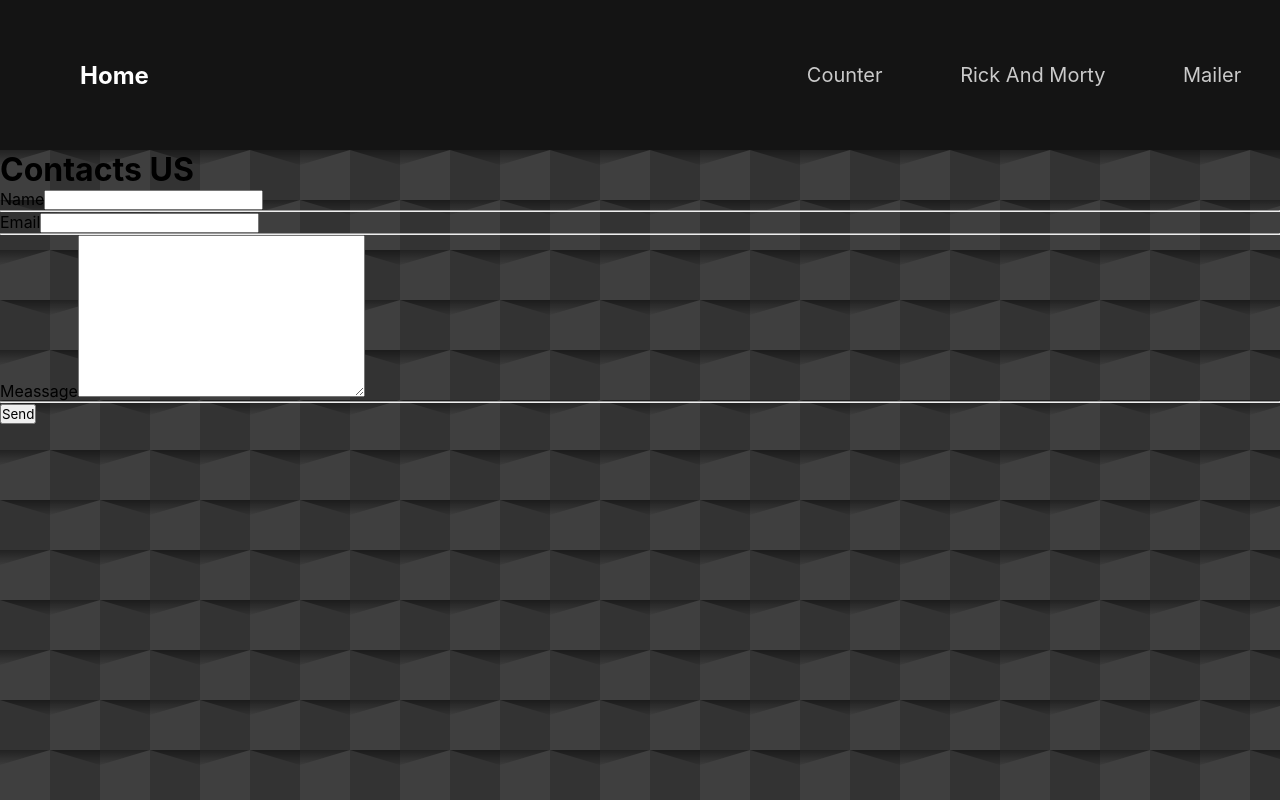
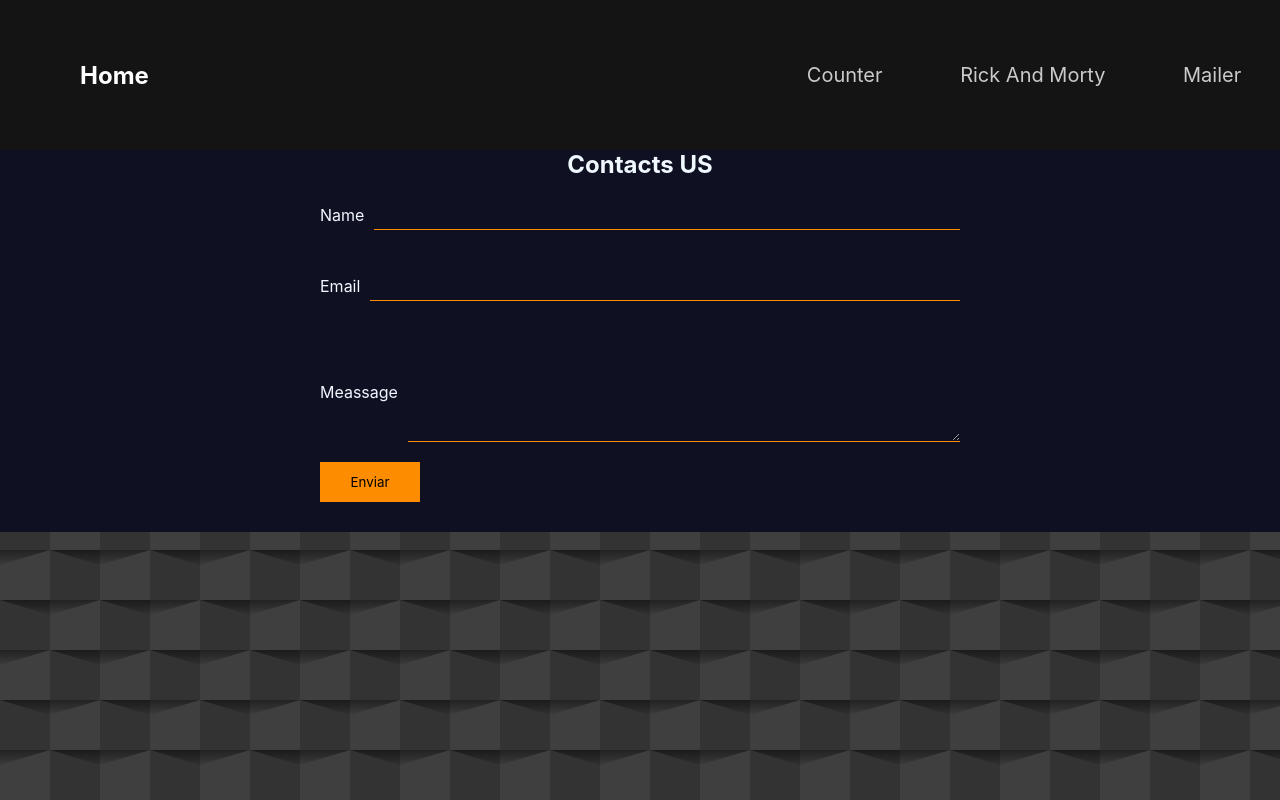
Before and after one commit to jeffersonizquierdo/tareasR, a React (Create React App) app: page /Mailer in a window 1280 px wide. Built offline with nearby package versions, Linux system fonts and the light colour scheme.

Commit message:
envio de correos

```diff
--- a/src/components/Layouts/Mailer/Mailer.jsx
+++ b/src/components/Layouts/Mailer/Mailer.jsx
@@ -1,25 +1,41 @@
 import React from 'react'
+import emailjs from '@emailjs/browser';
 
 export const Mailer = () => {
+
+  const sendEmail = (event) => {
+
+    event.preventDefault();
+
+    emailjs.sendForm('service_270jbap', 'template_60hszbu', event.target, 'vraW1vtbk2fJX_aSe')
+    .then(response => alert('Correo enviado', response))
+    .catch(erorr => alert('Erro al enviar', erorr))
+
+  }
 
   return (
     <div className='form_div'>
 
-     <h1> Contacts US </h1>
-      <form  className='form'>
-        <label htmlFor="">Name</label>
-        <input type="text" name='userName' />
-        <hr></hr>
+     <h2> Contacts US </h2>
+      <form  onSubmit={sendEmail} className='form'>
+        <nav className='containerInput' >
+          <label htmlFor="">Name</label>
+          <input className='input1' type="text" name='userName' />
+        </nav>
 
-        <label htmlFor="">Email</label>
-        <input type="text" name='userEmail' />
-        <hr></hr>
+        <nav className='containerInput' >
+          <label htmlFor="">Email</label>
+          <input className='input1' type="text" name='userEmail' />
+        </nav>
+        <nav className='containerInput' >
+          <label htmlFor="">Meassage</label>
+          <textarea className='inputArea' type="text" name='userMessage' id='' cols="30" rows="10" />
+        </nav>
 
-        <label htmlFor="">Meassage</label>
-        <textarea type="text" name='userMessage' id='' cols="30" rows="10" />
-        <hr></hr>
 
-        <button>Send</button>
+
+
+        <button className='btnSend' >Enviar</button>
       </form>
     </div>
   )
--- a/src/index.css
+++ b/src/index.css
@@ -129,3 +129,61 @@ text-decoration: none;
   background-color: yellow;
 
 }
+
+.form_div{
+
+  background-color: #0f1022;
+  display: flex;
+  flex-direction: column;
+  align-items: center;
+  width: 100%;
+  color: aliceblue;
+}
+
+.form{
+
+  width: 50%;
+}
+
+.input1{
+
+  width: 100%;
+  height: 30px;
+  background-color: #0f1022;
+  border: 0;
+  border-bottom: solid #fd8c00 1px;
+  outline: none;
+  color: aliceblue;
+  margin-top: 20px;
+  margin-bottom: 20px;
+
+}
+
+.inputArea{
+  width: 100%;
+  height: 100px;
+  background-color: #0f1022;
+  border: 0;
+  border-bottom: solid #fd8c00 1px;
+  outline: none;
+  color: aliceblue;
+  margin-top: 20px;
+  margin-bottom: 20px;
+}
+
+.btnSend{
+
+  background-color: #fd8c00;
+  border: none;
+  width: 100px;
+  height: 40px;
+  margin-bottom: 30px;
+}
+
+.containerInput{
+
+  display: flex;
+  flex-direction: row;
+  align-items: center;
+  gap: 10px;
+}
```
